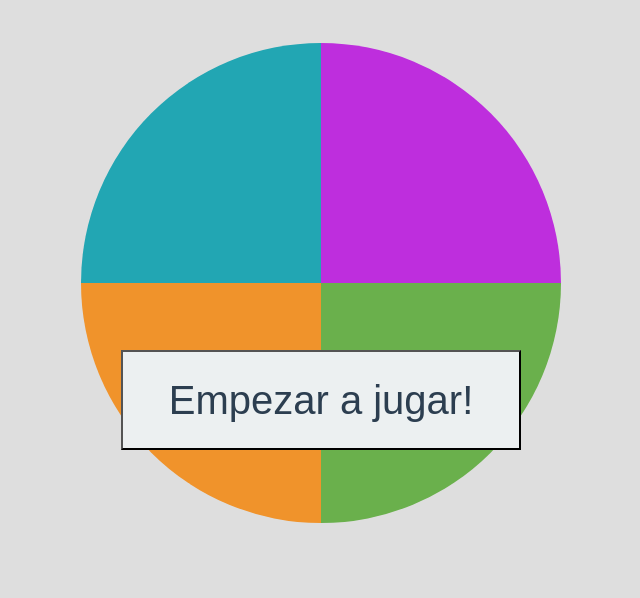
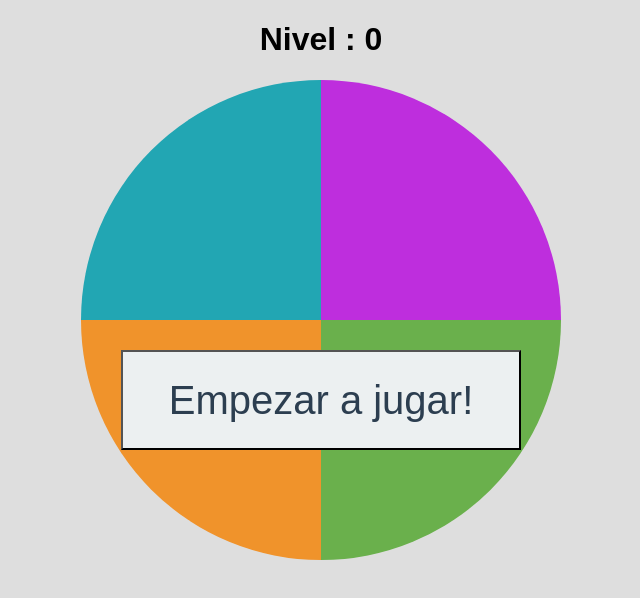
Before and after one commit to sleiton9/Juego, a plain HTML site: page index.html in a window 1280 px wide. Shown: the whole page, without its empty margins (319-959 px from the left). Drawn offline with nearby package versions, Linux system fonts and the light colour scheme.

Commit message:
Corrigiendo mensaje de nivel

```diff
--- a/index.html
+++ b/index.html
@@ -7,7 +7,7 @@
 
   <body>
     <header>
-      <h1 id="nivel"></h1>
+      <h1 id="nivel">Nivel : 0</h1>
     </header>
     <div class="gameboard">
       <div id="celeste" class="color celeste left" data-color="celeste"></div>
```
